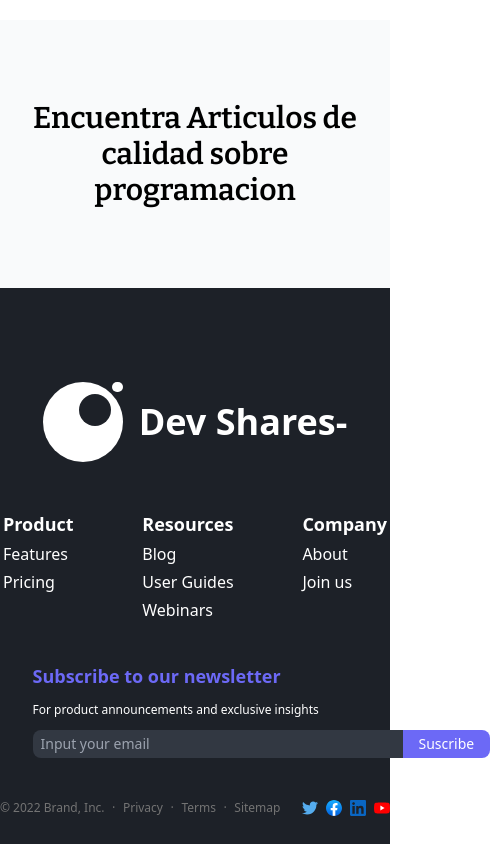
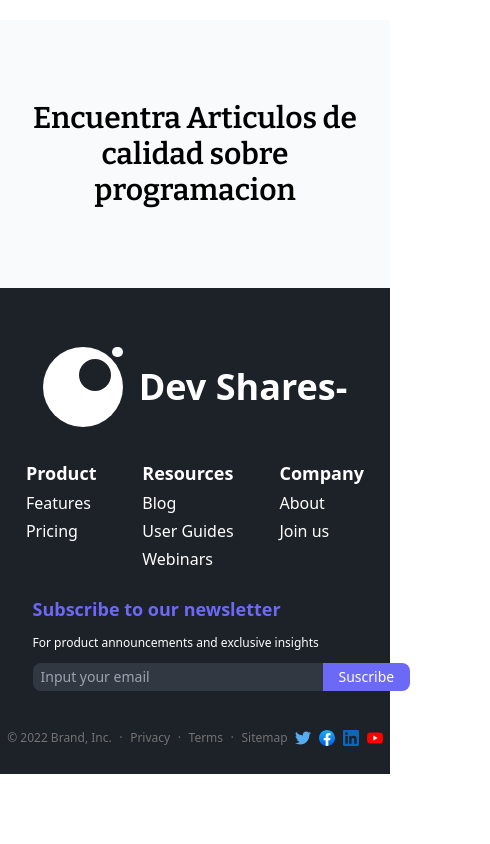
Before and after one commit to VopperCommunity/vopper-shares, a SvelteKit app: page / in a window 390 px wide. Shown: the part 1109-1953 px from the top of the page, 490 px wide, since content can reach past the window. After the commit the page ends 1883 px from the top, so only its background shows below. Built offline with nearby package versions, Linux system fonts and the light colour scheme.

Commit message:
se mejora

```diff
--- a/src/components/footer/footer.svelte
+++ b/src/components/footer/footer.svelte
@@ -6,10 +6,10 @@
   import DevShares from "$lib/images/DevShares.svelte";
 </script>
 
-<footer class="bg-[#1D2128FF] flex relative justify-center items-center lg:h-[356px] h-[556px] text-white">
-  <article class="w-5/6 lg:h-52 h-96 flex lg:justify-between lg:flex-row flex-col lg:items-start items-center gap-10">
+<footer class="bg-[#1D2128FF] flex relative justify-center items-center lg:h-[356px] h-[486px] text-white">
+  <article class="w-5/6 lg:h-52 h-96 flex lg:justify-between lg:flex-row flex-col lg:items-start items-center gap-6">
     <DevShares/>
-    <section class="flex justify-between w-96">
+    <section class="flex justify-around w-96">
       <div class="flex flex-col gap-1 lg:gap-3">
         <strong class="text-lg">Product</strong>
         <a href="">Features</a>
@@ -27,12 +27,12 @@
         <a href="">Join us</a>
       </div>
     </section>
-    <section class="flex flex-col gap-3 lg:w-[26rem] w-full justify-between">
+    <section class="flex flex-col gap-3 lg:w-[26rem] w-full">
       <strong class="text-[#6C69F6FF] text-lg">Subscribe to our newsletter</strong>
       <p class="text-xs">For product announcements and exclusive insights</p>
-      <form class="flex">
+      <form class="flex w-full">
         <input
-        class="bg-[#323842FF] text-sm py-1 pl-2 pr-40 rounded-s-lg"
+        class="bg-[#323842FF] text-sm py-1 pl-2 pr-20 lg:pr-40 rounded-s-lg"
         type="email" placeholder="Input your email">
         <input
         class="bg-[#6C69F6FF] text-sm py-1 px-4 rounded-r-lg"
@@ -40,7 +40,7 @@
       </form>
     </section>
   </article>
-  <article class="absolute lg:w-5/6 w-full h-8 bottom-5 flex justify-between items-center">
+  <article class="absolute lg:w-5/6 w-full h-8 bottom-5 flex justify-evenly lg:justify-between items-center">
     <select class="bg-[#323842FF] text-neutral-400 lg:rounded-md rounded-sm lg:text-sm text-xs lg:pl-2 pl-0.5 lg:pr-6 pr-3 py-1 lg:block hidden">
         <option>English</option>
         <option selected>Spanish</option>
```
